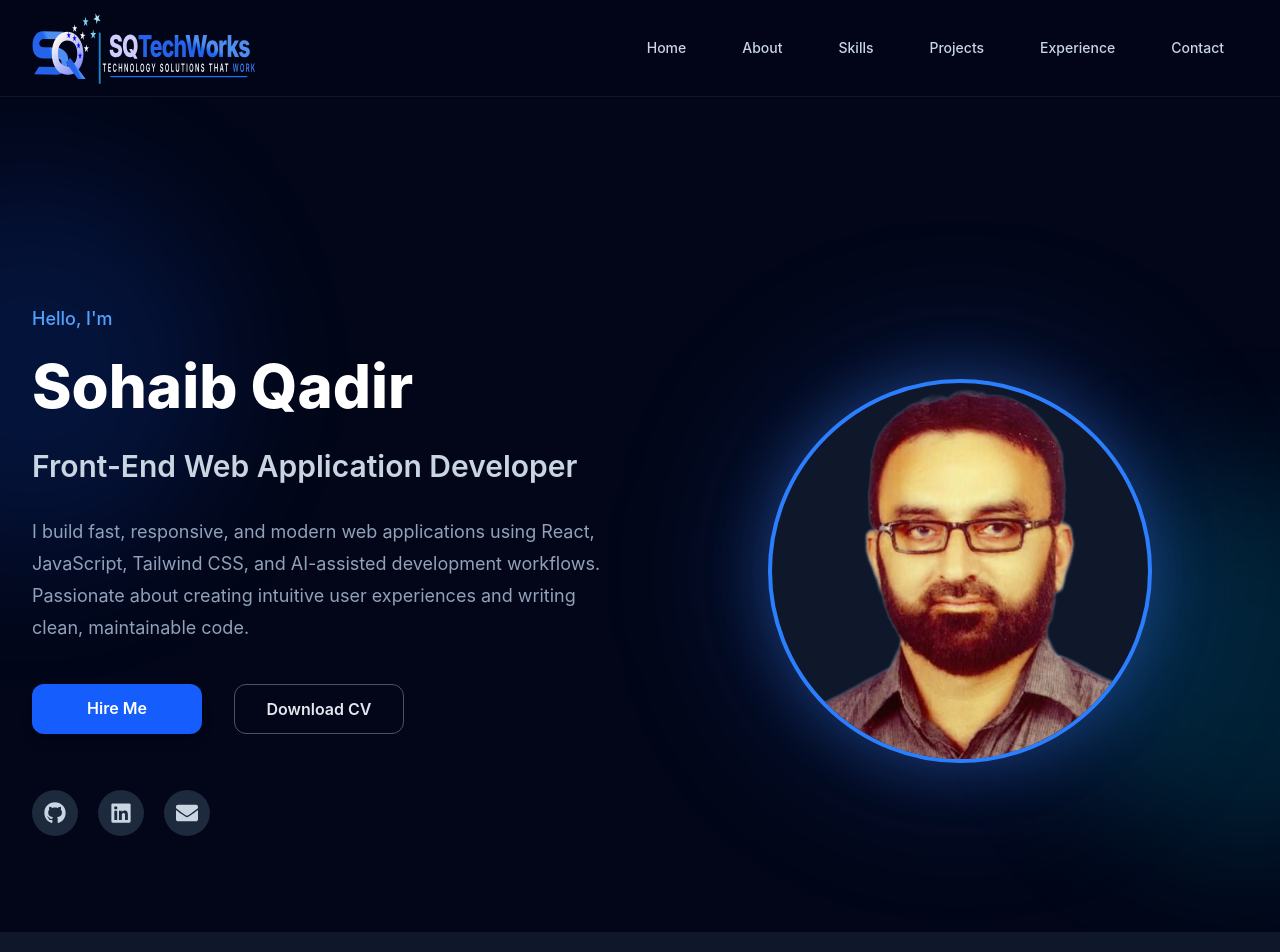
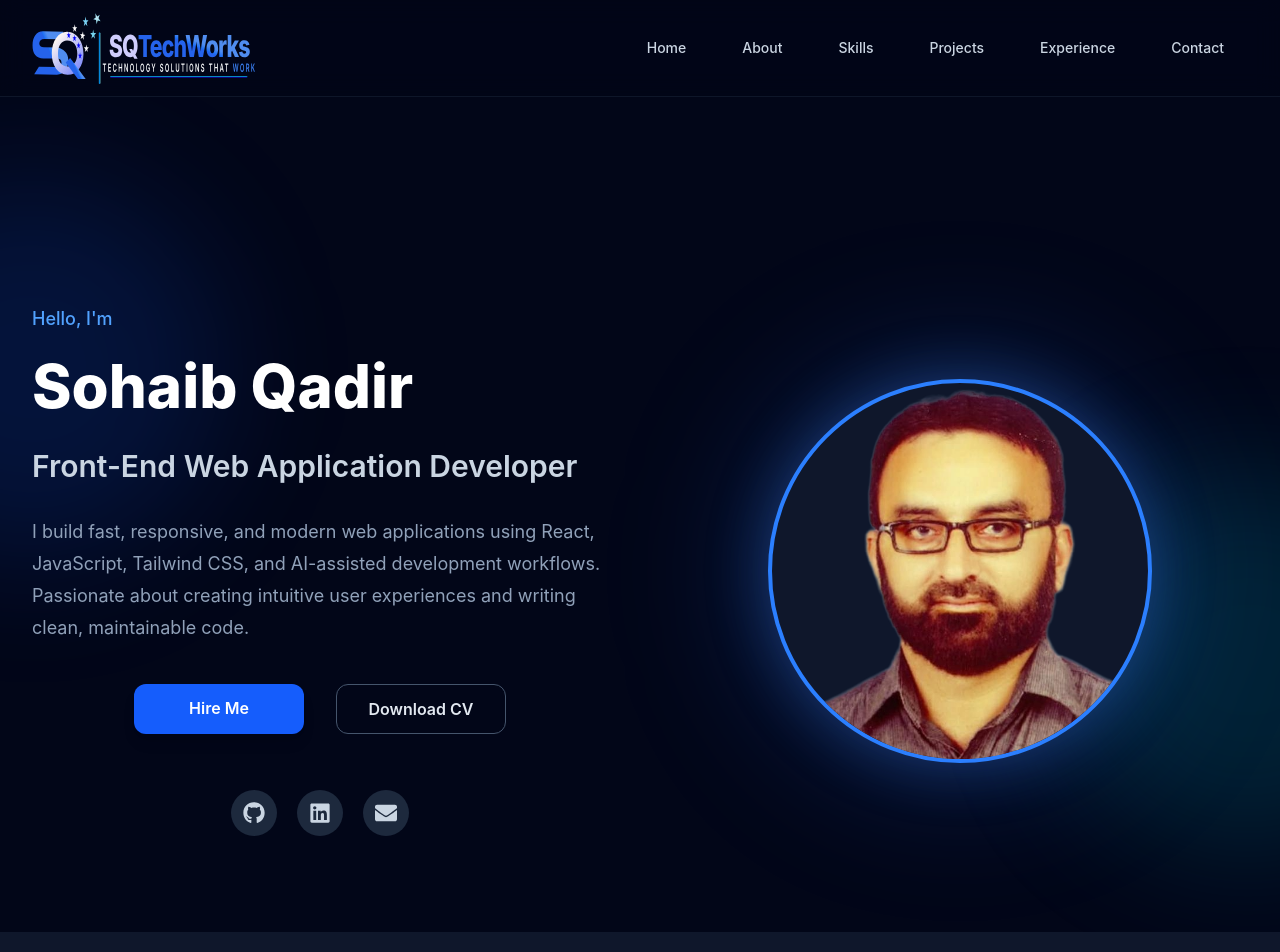
Before and after one commit to sohaib-qadir-nizamani/Portfolio, a React (Vite) app: page / in a window 1280 px wide. Shown: the top 952 px of the page. Built offline with nearby package versions, Linux system fonts and the light colour scheme.

Commit message:
Fix: Fix the responsive layout of hero buttons and responsie dimensions of floating arrow

```diff
--- a/src/Components/sections/Hero.jsx
+++ b/src/Components/sections/Hero.jsx
@@ -55,8 +55,8 @@ const Hero = () => {
             clean, maintainable code.
           </p>
 
-          <div className="mt-10 flex flex-col items-center gap-4 md:items-start">
-            <div className="flex w-full justify-center gap-4 sm:w-auto sm:gap-8">
+          <div className="mt-10 flex flex-col items-center gap-4">
+            <div className="flex w-full flex-wrap justify-center gap-4 sm:w-auto sm:gap-8">
               <motion.a
                 href="#contact"
                 whileHover={shouldReduceMotion ? {} : { scale: 1.05 }}
--- a/src/Components/ui/FloatingSectionNavigator.jsx
+++ b/src/Components/ui/FloatingSectionNavigator.jsx
@@ -93,11 +93,11 @@ const FloatingSectionNavigator = () => {
               ? { duration: 0 }
               : { duration: 0.25, ease: "easeOut" }
           }
-          className={`z-50 flex h-14 w-14 items-center justify-center rounded-full border border-slate-700 bg-slate-900/90 text-white shadow-[0_0_25px_rgba(59,130,246,0.25)] backdrop-blur transition-colors duration-300 hover:-translate-y-1 hover:border-blue-500 hover:bg-blue-600 focus-visible:ring-2 focus-visible:ring-blue-500 focus-visible:ring-offset-2 focus-visible:ring-offset-slate-950 focus-visible:outline-none md:h-16 md:w-16 ${positionClassName}`}
+          className={`z-50 flex h-12 w-12 items-center justify-center rounded-full border border-slate-700 bg-slate-900/90 text-white shadow-[0_0_25px_rgba(59,130,246,0.25)] backdrop-blur transition-colors duration-300 hover:-translate-y-1 hover:border-blue-600 hover:bg-blue-600 focus-visible:ring-2 focus-visible:ring-blue-500 focus-visible:ring-offset-2 focus-visible:ring-offset-slate-950 focus-visible:outline-none active:bg-blue-600 sm:h-12 sm:w-12 md:h-14 md:w-14 lg:h-16 lg:w-16 ${positionClassName}`}
         >
           <svg
             xmlns="http://www.w3.org/2000/svg"
-            className={`h-7 w-7 transition-transform duration-300 md:h-8 md:w-8 ${
+            className={`h-5 w-5 transition-transform duration-300 sm:h-6 sm:w-6 md:h-7 md:w-7 lg:h-8 lg:w-8 ${
               arrowDirection === "up" ? "rotate-180" : ""
             }`}
             fill="none"
--- a/src/Components/ui/Heading.jsx
+++ /dev/null
@@ -1,15 +0,0 @@
-function Heading({ title, subtitle, align = "center" }) {
-  return (
-    <div
-      className={`mb-12 ${align === "center" ? "text-center" : "text-left"}`}
-    >
-      <h2 className="text-4xl font-bold text-slate-100">{title}</h2>
-
-      {subtitle && (
-        <p className="mt-4 text-slate-400 max-w-2xl mx-auto">{subtitle}</p>
-      )}
-    </div>
-  );
-}
-
-export default Heading;
--- a/src/Components/ui/Section.jsx
+++ /dev/null
@@ -1,9 +0,0 @@
-function Section({ id, children, className = "" }) {
-  return (
-    <section id={id} className={`py-20 md:py-28 ${className}`}>
-      {children}
-    </section>
-  );
-}
-
-export default Section;
```
